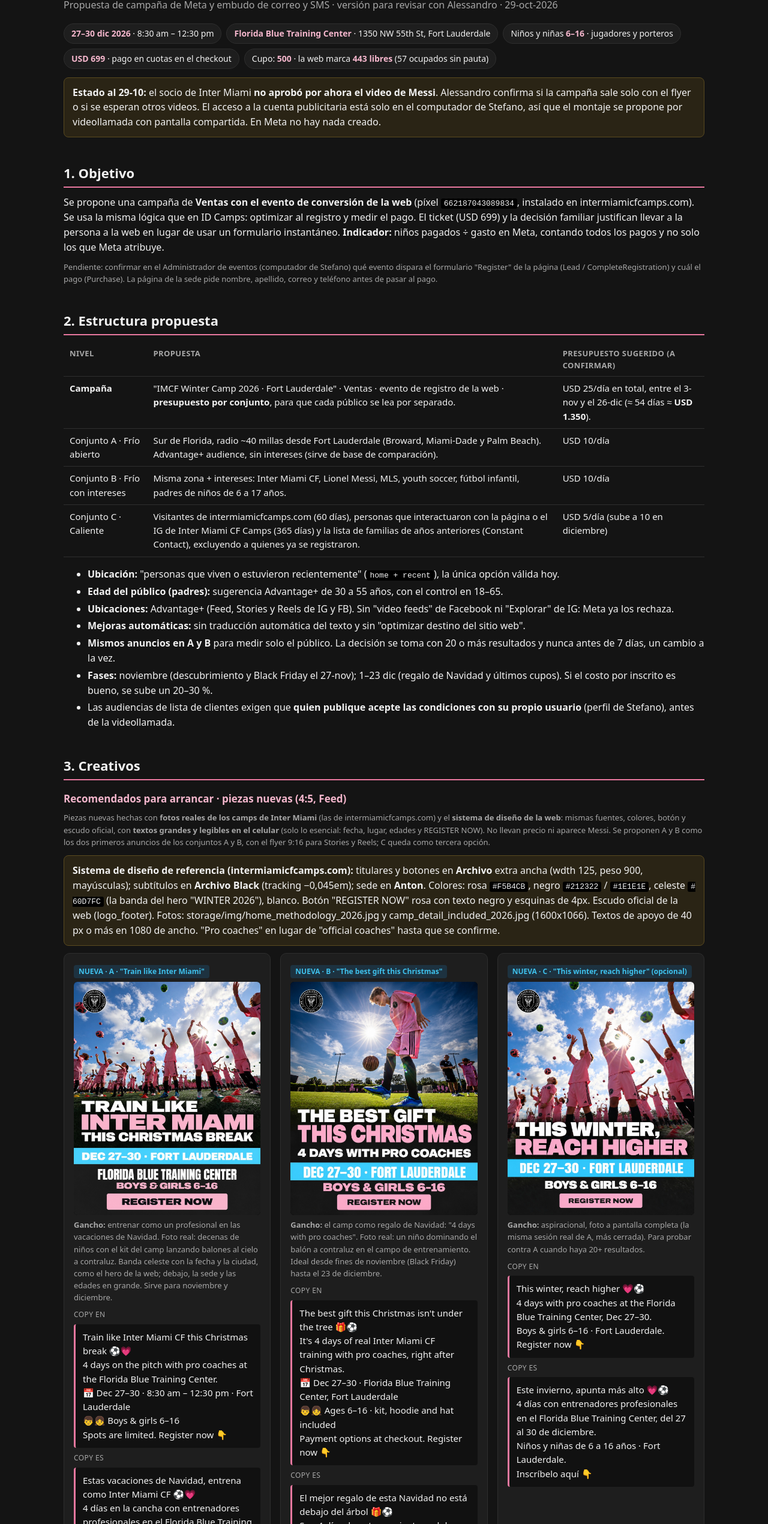
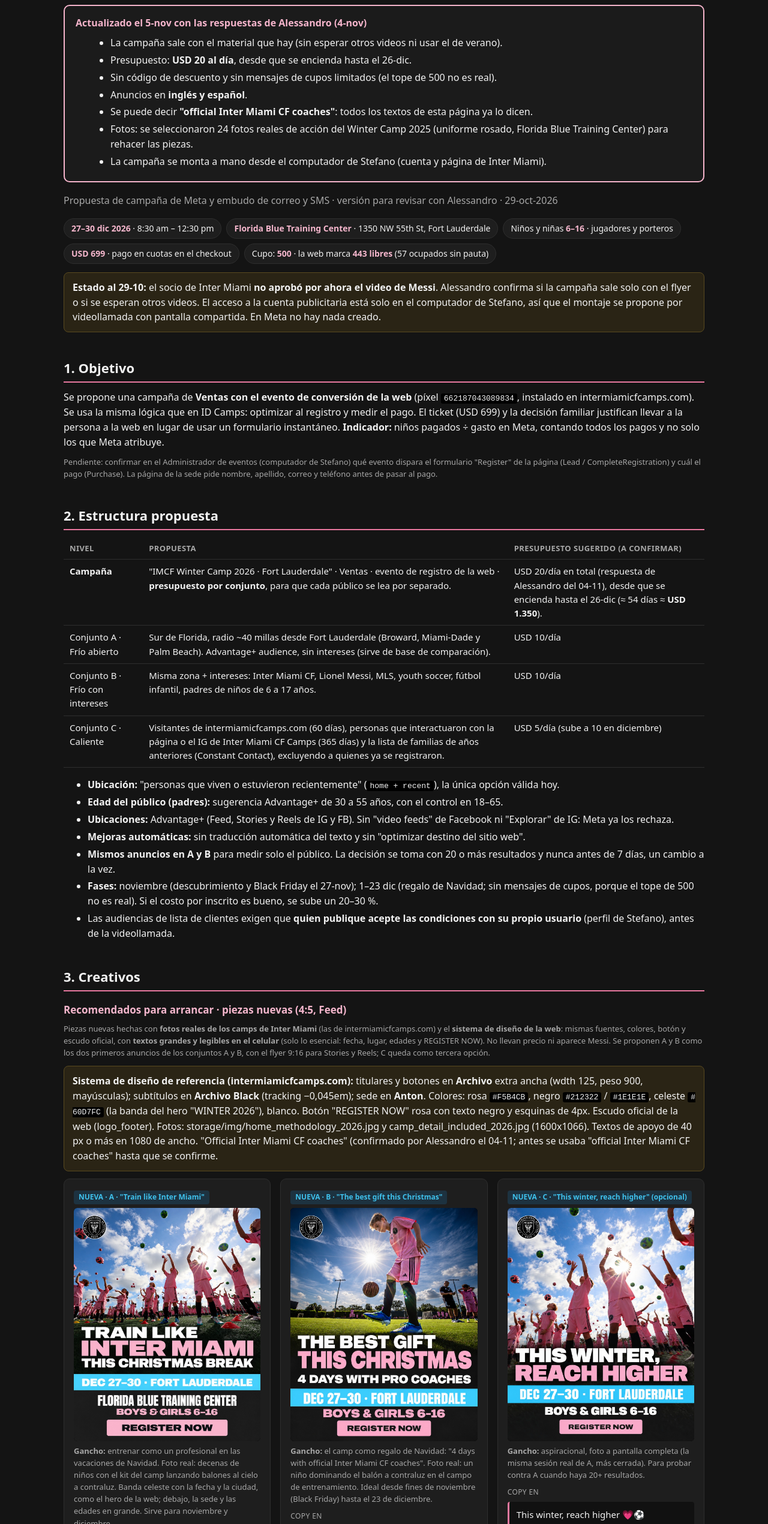
Before and after one commit to almacenamiento982-blip/imcf-winter-2026, a plain HTML site: page index.html in a window 1280 px wide. Shown: the part 75-2616 px from the top of the page at 60% size. Drawn offline with Linux system fonts and the light colour scheme.

Commit message:
Respuestas de Alessandro (04-11): USD 20/día, sin descuento ni cupos limitados, EN+ES, official Inter Miami CF coaches

```diff
--- a/index.html
+++ b/index.html
@@ -42,6 +42,17 @@
 <div class="wrap">
 
 <h1>Inter Miami CF Camps · <span>Winter 2026</span></h1>
+<div style="margin:18px 0;padding:16px 18px;border:2px solid #F5B4CB;border-radius:10px;background:#1b1b1b">
+<b style="color:#F5B4CB">Actualizado el 5-nov con las respuestas de Alessandro (4-nov)</b>
+<ul style="margin:8px 0 0 18px;line-height:1.55">
+<li>La campaña sale con el material que hay (sin esperar otros videos ni usar el de verano).</li>
+<li>Presupuesto: <b>USD 20 al día</b>, desde que se encienda hasta el 26-dic.</li>
+<li>Sin código de descuento y sin mensajes de cupos limitados (el tope de 500 no es real).</li>
+<li>Anuncios en <b>inglés y español</b>.</li>
+<li>Se puede decir <b>"official Inter Miami CF coaches"</b>: todos los textos de esta página ya lo dicen.</li>
+<li>Fotos: se seleccionaron 24 fotos reales de acción del Winter Camp 2025 (uniforme rosado, Florida Blue Training Center) para rehacer las piezas.</li>
+<li>La campaña se monta a mano desde el computador de Stefano (cuenta y página de Inter Miami).</li>
+</ul></div>
 <p class="sub">Propuesta de campaña de Meta y embudo de correo y SMS · versión para revisar con Alessandro · 29-oct-2026</p>
 
 <div class="chips">
@@ -61,7 +72,7 @@
 <h2>2. Estructura propuesta</h2>
 <table>
 <tr><th>Nivel</th><th>Propuesta</th><th>Presupuesto sugerido (a confirmar)</th></tr>
-<tr><td><b>Campaña</b></td><td>"IMCF Winter Camp 2026 · Fort Lauderdale" · Ventas · evento de registro de la web · <b>presupuesto por conjunto</b>, para que cada público se lea por separado.</td><td>USD 25/día en total, entre el 3-nov y el 26-dic (≈ 54 días ≈ <b>USD 1.350</b>).</td></tr>
+<tr><td><b>Campaña</b></td><td>"IMCF Winter Camp 2026 · Fort Lauderdale" · Ventas · evento de registro de la web · <b>presupuesto por conjunto</b>, para que cada público se lea por separado.</td><td>USD 20/día en total (respuesta de Alessandro del 04-11), desde que se encienda hasta el 26-dic (≈ 54 días ≈ <b>USD 1.350</b>).</td></tr>
 <tr><td>Conjunto A · Frío abierto</td><td>Sur de Florida, radio ~40 millas desde Fort Lauderdale (Broward, Miami-Dade y Palm Beach). Advantage+ audience, sin intereses (sirve de base de comparación).</td><td>USD 10/día</td></tr>
 <tr><td>Conjunto B · Frío con intereses</td><td>Misma zona + intereses: Inter Miami CF, Lionel Messi, MLS, youth soccer, fútbol infantil, padres de niños de 6 a 17 años.</td><td>USD 10/día</td></tr>
 <tr><td>Conjunto C · Caliente</td><td>Visitantes de intermiamicfcamps.com (60 días), personas que interactuaron con la página o el IG de Inter Miami CF Camps (365 días) y la lista de familias de años anteriores (Constant Contact), excluyendo a quienes ya se registraron.</td><td>USD 5/día (sube a 10 en diciembre)</td></tr>
@@ -72,14 +83,14 @@
   <li><b>Ubicaciones:</b> Advantage+ (Feed, Stories y Reels de IG y FB). Sin "video feeds" de Facebook ni "Explorar" de IG: Meta ya los rechaza.</li>
   <li><b>Mejoras automáticas:</b> sin traducción automática del texto y sin "optimizar destino del sitio web".</li>
   <li><b>Mismos anuncios en A y B</b> para medir solo el público. La decisión se toma con 20 o más resultados y nunca antes de 7 días, un cambio a la vez.</li>
-  <li><b>Fases:</b> noviembre (descubrimiento y Black Friday el 27-nov); 1–23 dic (regalo de Navidad y últimos cupos). Si el costo por inscrito es bueno, se sube un 20–30 %.</li>
+  <li><b>Fases:</b> noviembre (descubrimiento y Black Friday el 27-nov); 1–23 dic (regalo de Navidad; sin mensajes de cupos, porque el tope de 500 no es real). Si el costo por inscrito es bueno, se sube un 20–30 %.</li>
   <li>Las audiencias de lista de clientes exigen que <b>quien publique acepte las condiciones con su propio usuario</b> (perfil de Stefano), antes de la videollamada.</li>
 </ul>
 
 <h2>3. Creativos</h2>
 <h3>Recomendados para arrancar · piezas nuevas (4:5, Feed)</h3>
 <p class="small">Piezas nuevas hechas con <b>fotos reales de los camps de Inter Miami</b> (las de intermiamicfcamps.com) y el <b>sistema de diseño de la web</b>: mismas fuentes, colores, botón y escudo oficial, con <b>textos grandes y legibles en el celular</b> (solo lo esencial: fecha, lugar, edades y REGISTER NOW). No llevan precio ni aparece Messi. Se proponen A y B como los dos primeros anuncios de los conjuntos A y B, con el flyer 9:16 para Stories y Reels; C queda como tercera opción.</p>
-<div class="nota"><b>Sistema de diseño de referencia (intermiamicfcamps.com):</b> titulares y botones en <b>Archivo</b> extra ancha (wdth 125, peso 900, mayúsculas); subtítulos en <b>Archivo Black</b> (tracking −0,045em); sede en <b>Anton</b>. Colores: rosa <code>#F5B4CB</code>, negro <code>#212322</code> / <code>#1E1E1E</code>, celeste <code>#60D7FC</code> (la banda del hero "WINTER 2026"), blanco. Botón "REGISTER NOW" rosa con texto negro y esquinas de 4px. Escudo oficial de la web (logo_footer). Fotos: storage/img/home_methodology_2026.jpg y camp_detail_included_2026.jpg (1600x1066). Textos de apoyo de 40 px o más en 1080 de ancho. "Pro coaches" en lugar de "official coaches" hasta que se confirme.</div>
+<div class="nota"><b>Sistema de diseño de referencia (intermiamicfcamps.com):</b> titulares y botones en <b>Archivo</b> extra ancha (wdth 125, peso 900, mayúsculas); subtítulos en <b>Archivo Black</b> (tracking −0,045em); sede en <b>Anton</b>. Colores: rosa <code>#F5B4CB</code>, negro <code>#212322</code> / <code>#1E1E1E</code>, celeste <code>#60D7FC</code> (la banda del hero "WINTER 2026"), blanco. Botón "REGISTER NOW" rosa con texto negro y esquinas de 4px. Escudo oficial de la web (logo_footer). Fotos: storage/img/home_methodology_2026.jpg y camp_detail_included_2026.jpg (1600x1066). Textos de apoyo de 40 px o más en 1080 de ancho. "Official Inter Miami CF coaches" (confirmado por Alessandro el 04-11; antes se usaba "official Inter Miami CF coaches" hasta que se confirme.</div>
 <div class="grid g3">
   <div class="card">
     <span class="tag t-prop">NUEVA · A · "Train like Inter Miami"</span>
@@ -87,13 +98,13 @@
     <p class="small"><b>Gancho:</b> entrenar como un profesional en las vacaciones de Navidad. Foto real: decenas de niños con el kit del camp lanzando balones al cielo a contraluz. Banda celeste con la fecha y la ciudad, como el hero de la web; debajo, la sede y las edades en grande. Sirve para noviembre y diciembre.</p>
     <div class="lbl">Copy EN</div>
     <div class="copy">Train like Inter Miami CF this Christmas break ⚽💗
-4 days on the pitch with pro coaches at the Florida Blue Training Center.
+4 days on the pitch with official Inter Miami CF coaches at the Florida Blue Training Center.
 📅 Dec 27–30 · 8:30 am – 12:30 pm · Fort Lauderdale
 👦👧 Boys &amp; girls 6–16
 Spots are limited. Register now 👇</div>
     <div class="lbl">Copy ES</div>
     <div class="copy">Estas vacaciones de Navidad, entrena como Inter Miami CF ⚽💗
-4 días en la cancha con entrenadores profesionales en el Florida Blue Training Center.
+4 días en la cancha con entrenadores oficiales de Inter Miami CF en el Florida Blue Training Center.
 📅 27–30 de diciembre · 8:30 am – 12:30 pm · Fort Lauderdale
 👦👧 Niños y niñas de 6 a 16 años
 Cupos limitados. Inscríbelo aquí 👇</div>
@@ -101,16 +112,16 @@
   <div class="card">
     <span class="tag t-prop">NUEVA · B · "The best gift this Christmas"</span>
     <img src="assets/IMCF_W26_v3_B_best_gift.jpg" alt="The best gift this Christmas">
-    <p class="small"><b>Gancho:</b> el camp como regalo de Navidad: "4 days with pro coaches". Foto real: un niño dominando el balón a contraluz en el campo de entrenamiento. Ideal desde fines de noviembre (Black Friday) hasta el 23 de diciembre.</p>
+    <p class="small"><b>Gancho:</b> el camp como regalo de Navidad: "4 days with official Inter Miami CF coaches". Foto real: un niño dominando el balón a contraluz en el campo de entrenamiento. Ideal desde fines de noviembre (Black Friday) hasta el 23 de diciembre.</p>
     <div class="lbl">Copy EN</div>
     <div class="copy">The best gift this Christmas isn't under the tree 🎁⚽
-It's 4 days of real Inter Miami CF training with pro coaches, right after Christmas.
+It's 4 days of real Inter Miami CF training with official Inter Miami CF coaches, right after Christmas.
 📅 Dec 27–30 · Florida Blue Training Center, Fort Lauderdale
 👦👧 Ages 6–16 · kit, hoodie and hat included
 Payment options at checkout. Register now 👇</div>
     <div class="lbl">Copy ES</div>
     <div class="copy">El mejor regalo de esta Navidad no está debajo del árbol 🎁⚽
-Son 4 días de entrenamiento real de Inter Miami CF con entrenadores profesionales, justo después de Navidad.
+Son 4 días de entrenamiento real de Inter Miami CF con entrenadores oficiales de Inter Miami CF, justo después de Navidad.
 📅 27–30 de diciembre · Florida Blue Training Center, Fort Lauderdale
 👦👧 De 6 a 16 años · incluye kit, hoodie y gorra
 Pago en cuotas al inscribirse. Inscríbelo aquí 👇</div>
@@ -121,12 +132,12 @@
     <p class="small"><b>Gancho:</b> aspiracional, foto a pantalla completa (la misma sesión real de A, más cerrada). Para probar contra A cuando haya 20+ resultados.</p>
     <div class="lbl">Copy EN</div>
     <div class="copy">This winter, reach higher 💗⚽
-4 days with pro coaches at the Florida Blue Training Center, Dec 27–30.
+4 days with official Inter Miami CF coaches at the Florida Blue Training Center, Dec 27–30.
 Boys &amp; girls 6–16 · Fort Lauderdale.
 Register now 👇</div>
     <div class="lbl">Copy ES</div>
     <div class="copy">Este invierno, apunta más alto 💗⚽
-4 días con entrenadores profesionales en el Florida Blue Training Center, del 27 al 30 de diciembre.
+4 días con entrenadores oficiales de Inter Miami CF en el Florida Blue Training Center, del 27 al 30 de diciembre.
 Niños y niñas de 6 a 16 años · Fort Lauderdale.
 Inscríbelo aquí 👇</div>
   </div>
@@ -146,7 +157,7 @@
   </div>
   <div class="card">
     <span class="tag t-no">NO APROBADO por ahora · video de Messi</span>
-    <video src="assets/messi_summer_v10_web.mp4" poster="assets/messi_poster.jpg" controls playsinline preload="none"></video>
+    <video src="assets/messi_summer_v10.mp4" poster="assets/messi_poster.jpg" controls playsinline preload="none"></video>
     <p class="small">"MESSI SUMMER CAMP V10" (15 s, 9:16). Dice "Summer Camps" (subtítulo y cierre). Hay que cortar o cambiar a "Winter" esas partes. Inter Miami dijo que no por ahora; queda listo por si lo aprueban más adelante.</p>
   </div>
 </div>
@@ -157,7 +168,7 @@
 <tr><td><b>A. Solo el flyer</b> (9:16 + 4:5)</td><td>Sale ya. Un solo creativo en dos tamaños y 3 textos distintos (los ángulos de la sección 4).</td><td>Nada: el OK de Alessandro.</td></tr>
 <tr><td><b>B. Flyer + el video de la campaña de verano</b></td><td>Alessandro contó que en la campaña de Meta de los summer camps "había otro video que estaba bueno en términos de resultados". Se suma como segundo creativo.</td><td>Que Alessandro lo envíe (y el arte del año pasado, si se quiere probar).</td></tr>
 <tr><td><b>C. Flyer + piezas nuevas con fotos reales del verano 2026</b></td><td>
-  1) Carrusel <b>"What's included"</b>: kit Adidas oficial, hoodie y gorra, más de 20 horas con entrenadores profesionales, certificado y posibilidad de ser seleccionado para la Inter Miami CF Training Experience.<br>
+  1) Carrusel <b>"What's included"</b>: kit Adidas oficial, hoodie y gorra, más de 20 horas con entrenadores oficiales de Inter Miami CF, certificado y posibilidad de ser seleccionado para la Inter Miami CF Training Experience.<br>
   2) Reel de 10–15 s con tomas de los camps de verano y un texto de cierre "Winter Camp · Dec 27–30".<br>
   3) Estático <b>"The holiday gift they'll never forget"</b> para diciembre.</td><td>Banco de fotos y videos de los camps de verano 2026 (Inter Miami). Las piezas usan solo niños con el uniforme rosado oficial.</td></tr>
 </table>
@@ -170,14 +181,14 @@
     <span class="tag t-prop">1 · Entrena como un profesional</span>
     <div class="lbl">EN</div>
     <div class="copy">This winter break, train like Inter Miami CF ⚽
-4 days with pro coaches at the Florida Blue Training Center in Fort Lauderdale.
+4 days with official Inter Miami CF coaches at the Florida Blue Training Center in Fort Lauderdale.
 📅 Dec 27–30 · 8:30 am – 12:30 pm
 👦👧 Boys &amp; girls 6–16 · field players and goalkeepers
 🎽 Official Adidas camp kit, hoodie and hat included
 Spots are limited. Register now at the link 👇</div>
     <div class="lbl">ES</div>
     <div class="copy">Estas vacaciones, entrena como Inter Miami CF ⚽
-4 días con entrenadores profesionales en el Florida Blue Training Center de Fort Lauderdale.
+4 días con entrenadores oficiales de Inter Miami CF en el Florida Blue Training Center de Fort Lauderdale.
 📅 27–30 de diciembre · 8:30 am – 12:30 pm
 👦👧 Niños y niñas de 6 a 16 años · jugadores y porteros
 🎽 Incluye el kit oficial Adidas del camp, hoodie y gorra
@@ -187,12 +198,12 @@
     <span class="tag t-prop">2 · El camino (autoridad)</span>
     <div class="lbl">EN</div>
     <div class="copy">More than a camp: the Inter Miami CF methodology, on the same fields where the club trains.
-Over 20 hours of technical, tactical and physical training with pro coaches, and players can be selected for the Inter Miami CF Training Experience with Academy teams.
+Over 20 hours of technical, tactical and physical training with official Inter Miami CF coaches, and players can be selected for the Inter Miami CF Training Experience with Academy teams.
 Dec 27–30 · Ages 6–16 · Fort Lauderdale.
 Save their spot today 👇</div>
     <div class="lbl">ES</div>
     <div class="copy">Más que un camp: la metodología de Inter Miami CF, en el centro de entrenamiento del club.
-Más de 20 horas de entrenamiento técnico, táctico y físico con entrenadores profesionales, y la posibilidad de ser seleccionado para la Inter Miami CF Training Experience con equipos de la Academia.
+Más de 20 horas de entrenamiento técnico, táctico y físico con entrenadores oficiales de Inter Miami CF, y la posibilidad de ser seleccionado para la Inter Miami CF Training Experience con equipos de la Academia.
 27–30 dic · 6 a 16 años · Fort Lauderdale.
 Reserva su lugar hoy 👇</div>
   </div>
@@ -200,12 +211,12 @@
     <span class="tag t-prop">3 · Regalo de Navidad (diciembre)</span>
     <div class="lbl">EN</div>
     <div class="copy">The holiday gift they'll never forget 🎁⚽
-4 days training with pro coaches, right after Christmas: Dec 27–30 at the Florida Blue Training Center.
+4 days training with official Inter Miami CF coaches, right after Christmas: Dec 27–30 at the Florida Blue Training Center.
 Kit, hoodie and hat included. Ages 6–16.
 Payment options available at checkout. Register here 👇</div>
     <div class="lbl">ES</div>
     <div class="copy">El regalo de Navidad que no van a olvidar 🎁⚽
-4 días entrenando con entrenadores profesionales, justo después de Navidad: 27–30 de diciembre en el Florida Blue Training Center.
+4 días entrenando con entrenadores oficiales de Inter Miami CF, justo después de Navidad: 27–30 de diciembre en el Florida Blue Training Center.
 Incluye kit, hoodie y gorra. De 6 a 16 años.
 Opciones de pago en cuotas. Inscríbelo aquí 👇</div>
   </div>
@@ -242,7 +253,7 @@
 <table>
 <tr><th>Fecha</th><th>Correo</th><th>Idea</th></tr>
 <tr><td>mar 3-nov</td><td>E1 · Anuncio</td><td>"Inter Miami CF Winter Camp is here · Dec 27–30": qué es, qué incluye y botón Register.</td></tr>
-<tr><td>vie 27-nov</td><td>E2 · Black Friday</td><td>Código de descuento por tiempo limitado, si se aprueba. Si no, "Only X spots left".</td></tr>
+<tr><td>vie 27-nov</td><td>E2 · Black Friday</td><td>Sin código de descuento (Alessandro, 04-11). Mensaje: el camp como regalo de Navidad. Antes decía: "Only X spots left".</td></tr>
 <tr><td>mié 9-dic</td><td>E3 · Regalo</td><td>"The holiday gift they'll never forget".</td></tr>
 <tr><td>vie 18-dic</td><td>E4 · Última semana</td><td>"One week to go": últimos cupos, horario y qué llevar.</td></tr>
 </table>
@@ -286,9 +297,9 @@
   <label style="display:block;margin:6px 0;cursor:pointer"><input type="radio" name="P7" value="No"> No</label>
   <label style="display:block;margin:6px 0;cursor:pointer"><input type="radio" name="P7" value="Otro (ver comentario)"> Otro (ver comentario)</label>
   <textarea name="P7_c" rows="2" placeholder="Comentario (opcional)" style="width:100%;margin-top:6px;background:#111;color:#f2f2f2;border:1px solid #2e2e2e;border-radius:6px;padding:8px;font:inherit"></textarea></div>
-<div class="card preg" data-p="P8" style="margin:12px 0"><div><b>8.</b> ¿Los coaches son del club? ¿Se puede decir <b>"official Inter Miami CF coaches"</b> o decimos <b>"pro coaches"</b>? <span class="tag t-ok" data-ok hidden>Enviado ✓</span></div>
+<div class="card preg" data-p="P8" style="margin:12px 0"><div><b>8.</b> ¿Los coaches son del club? ¿Se puede decir <b>"official Inter Miami CF coaches"</b> o decimos <b>"official Inter Miami CF coaches"</b>? <span class="tag t-ok" data-ok hidden>Enviado ✓</span></div>
   <label style="display:block;margin:6px 0;cursor:pointer"><input type="radio" name="P8" value="Sí, son oficiales: se puede decir &quot;official Inter Miami CF coaches&quot;"> Sí, son oficiales: se puede decir "official Inter Miami CF coaches"</label>
-  <label style="display:block;margin:6px 0;cursor:pointer"><input type="radio" name="P8" value="Mejor &quot;pro coaches&quot;"> Mejor "pro coaches"</label>
+  <label style="display:block;margin:6px 0;cursor:pointer"><input type="radio" name="P8" value="Mejor &quot;official Inter Miami CF coaches&quot;"> Mejor "official Inter Miami CF coaches"</label>
   <textarea name="P8_c" rows="2" placeholder="Comentario (opcional)" style="width:100%;margin-top:6px;background:#111;color:#f2f2f2;border:1px solid #2e2e2e;border-radius:6px;padding:8px;font:inherit"></textarea></div>
 <button type="button" id="enviar" style="background:#F5B4CB;color:#212322;border:0;border-radius:4px;font-weight:900;font-size:16px;padding:14px 28px;cursor:pointer;text-transform:uppercase">Enviar respuestas</button> <span id="aviso" class="small"></span>
 </form>
```
